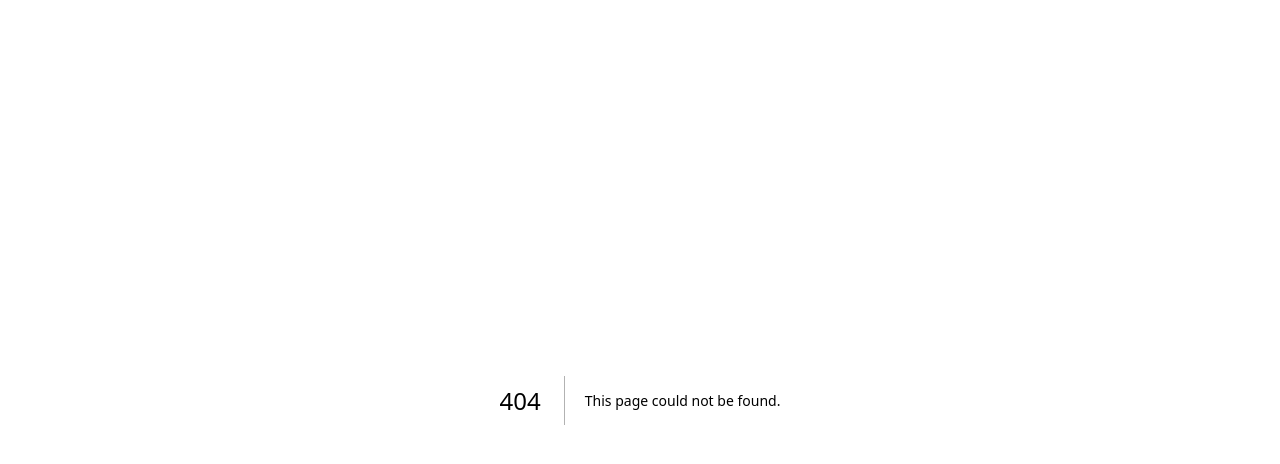
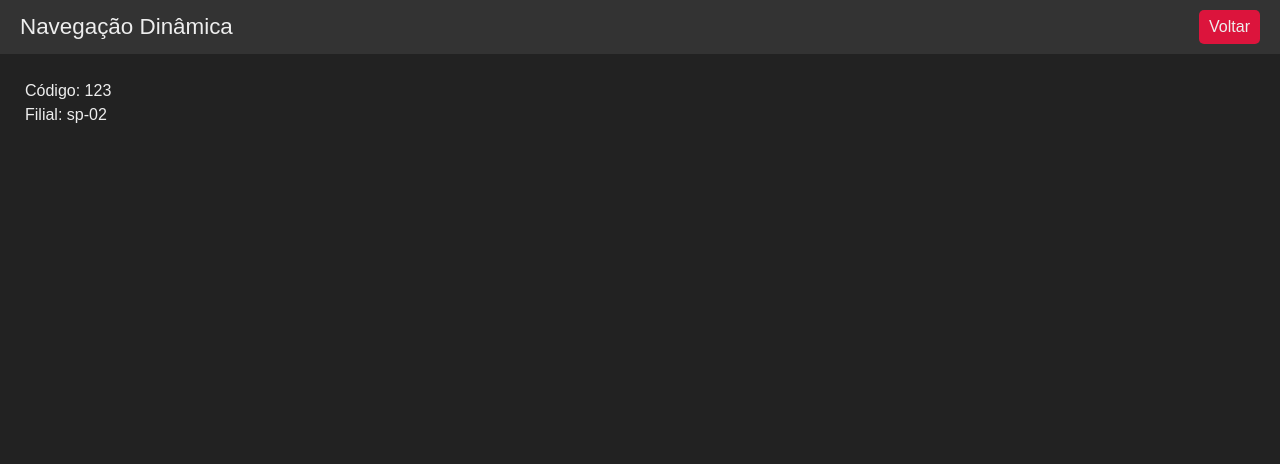
Before and after one commit to tramalho/fundamentos-next, a Next.js app: page /cliente/sp-02/123 in a window 1280 px wide. Before the commit this address had no page. Shown: the top 464 px of the page. Built offline with nearby package versions, Linux system fonts and the light colour scheme.

Commit message:
Navegacao dinamica

```diff
--- /dev/null
+++ b/src/pages/cliente/[filial]/[codigo].jsx
@@ -0,0 +1,12 @@
+import Layout from "../../../components/Layout";
+import { useRouter } from "next/router";
+
+export default function ClientePorCodigo() {
+    const router = useRouter();
+    return (
+        <Layout titulo="Navegação Dinâmica" >
+            <div>Código: {router.query.codigo}</div>
+            <div>Filial: {router.query.filial}</div>
+        </Layout>
+    );
+}
--- a/src/pages/index.jsx
+++ b/src/pages/index.jsx
@@ -14,6 +14,7 @@
             <Navegador texto="Exemplo" destino="/exemplo" cor="darkviolet"/>
             <Navegador texto="JSX" destino="/jsx" cor="crimson"/>
             <Navegador texto="Navegação #01" destino="/navegacao" cor="green"/>
+            <Navegador texto="Navegação #02" destino="/cliente/sp-02/123" cor="blue"/>
         </div>
     );
 }
```
